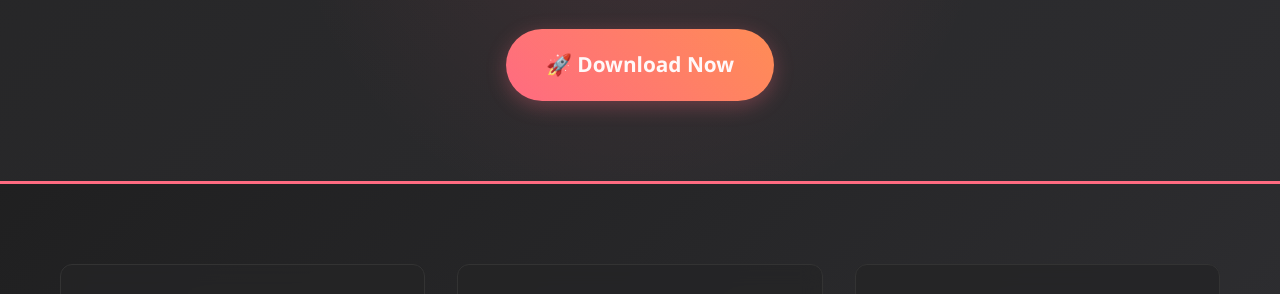
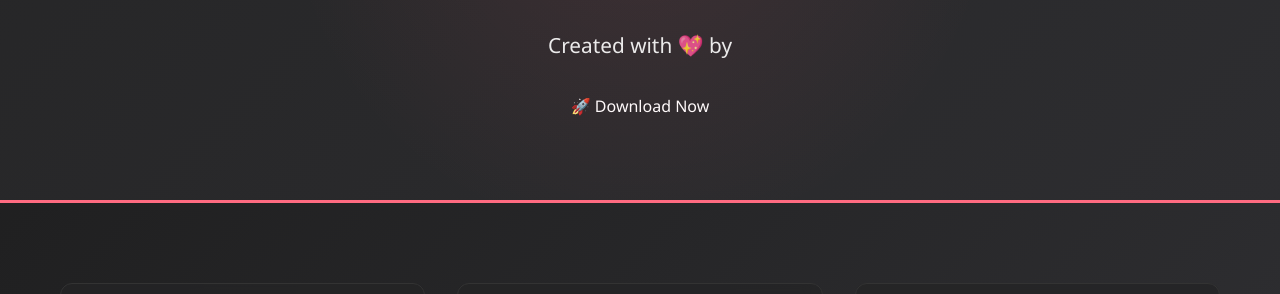
Before and after one commit to justdev-chris/InstantMC, a plain HTML site: page docs/index.html in a window 1280 px wide. Shown: the part 427-721 px from the top of the page. Drawn offline with Linux system fonts and the light colour scheme.

Commit message:
Update index.html

```diff
--- a/docs/index.html
+++ b/docs/index.html
@@ -231,7 +231,7 @@
             <h1>PawCraft Launcher</h1>
             <p>Experience Minecraft with a powerful, modern launcher built for performance and style</p>
             <!-- chris dont forget href gng -->
-            <a href="https://github.com/justdev-chris/PawCraft/releases/download/released/PawCraft.zip" class="download-btn">
+ <p>Created with 💖 by <a href="https://github.com/justdev-chris" class="github-link"></a></p>
                 <span>🚀 Download Now</span>
             </a>
         </div>
```
